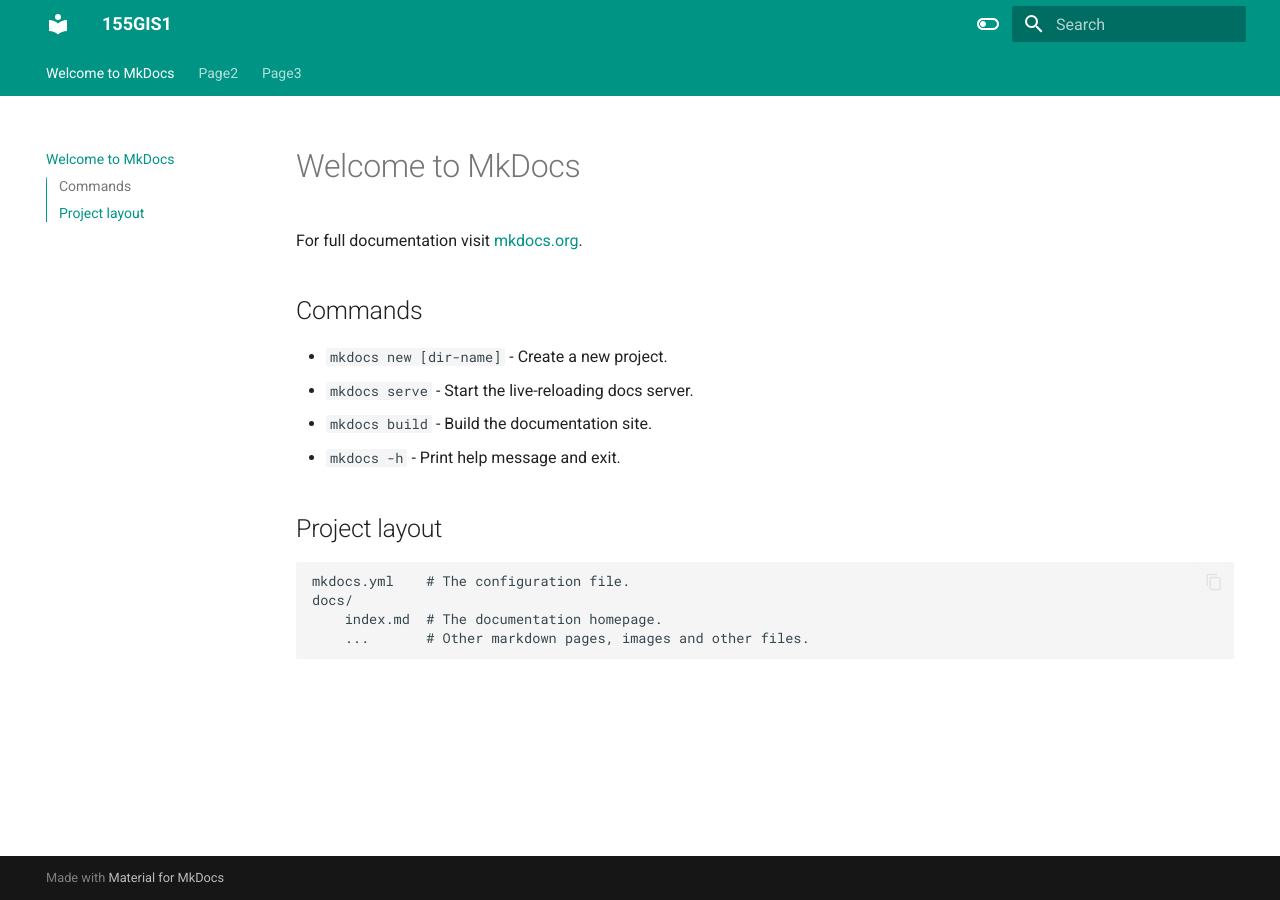
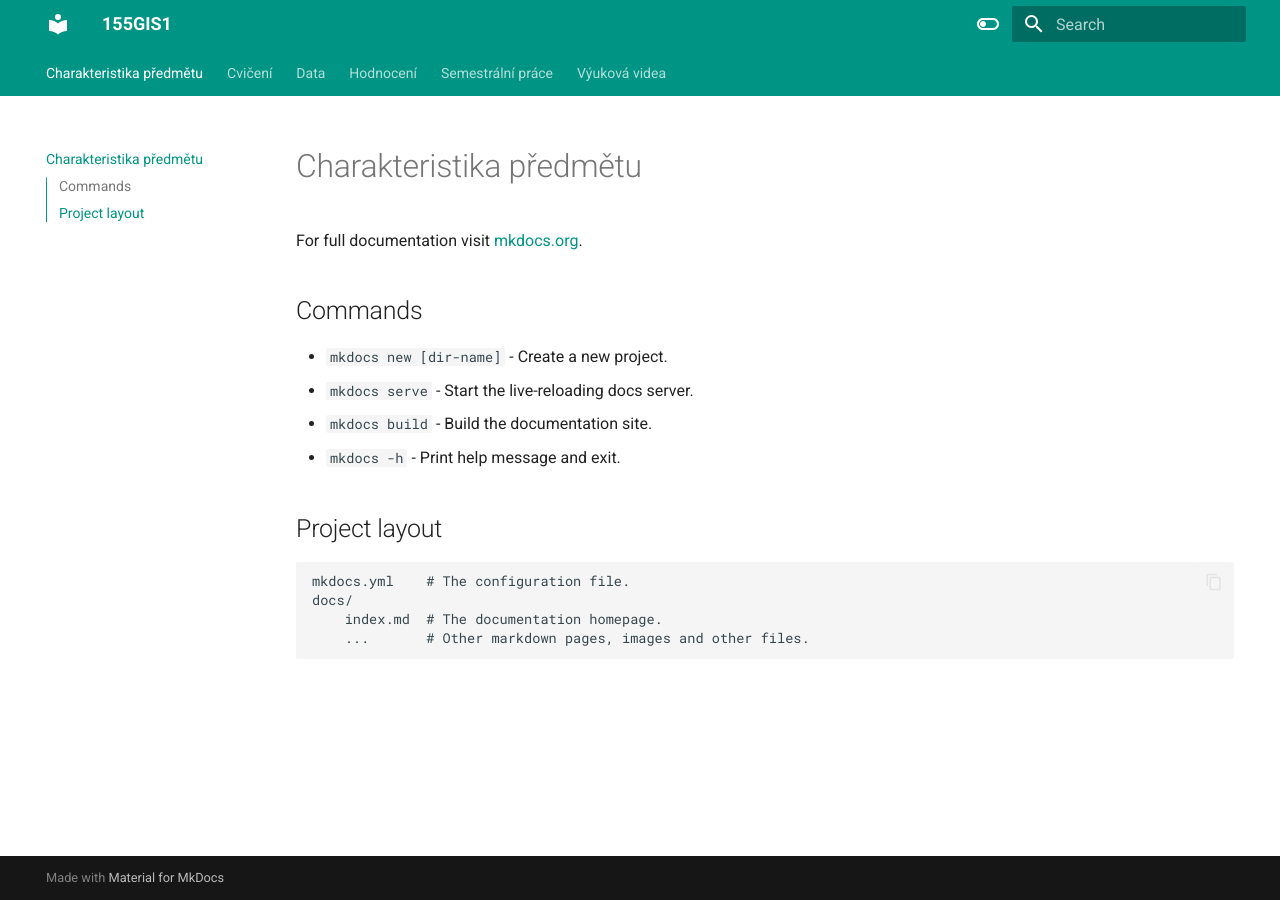
Before and after one commit to k155gis0/gis1, an MkDocs documentation site: the page built from docs/index.md, in a window 1280 px wide. Built offline with MkDocs 1.6.1 and Material for MkDocs 9.7.7, drawn with Linux system fonts in a browser that asks for light colours.

Commit message:
$changes in content

```diff
--- /dev/null
+++ b/docs/data.md
@@ -0,0 +1 @@
+# Data
--- /dev/null
+++ b/docs/hodnoceni.md
@@ -0,0 +1 @@
+# Hodnocení
--- a/docs/index.md
+++ b/docs/index.md
@@ -1,13 +1,13 @@
-# Welcome to MkDocs
+# Charakteristika předmětu
 
 For full documentation visit [mkdocs.org](https://www.mkdocs.org).
 
 ## Commands
 
-* `mkdocs new [dir-name]` - Create a new project.
-* `mkdocs serve` - Start the live-reloading docs server.
-* `mkdocs build` - Build the documentation site.
-* `mkdocs -h` - Print help message and exit.
+- `mkdocs new [dir-name]` - Create a new project.
+- `mkdocs serve` - Start the live-reloading docs server.
+- `mkdocs build` - Build the documentation site.
+- `mkdocs -h` - Print help message and exit.
 
 ## Project layout
 
--- /dev/null
+++ b/docs/semestralka.md
@@ -0,0 +1 @@
+# Semestrální práce
--- /dev/null
+++ b/docs/videa.md
@@ -0,0 +1 @@
+# Výuková videa
```
Also changed, not shown: docs/cviceni.md (added, +145 -0 lines), docs/page2.md (deleted), docs/page3.md (deleted).
